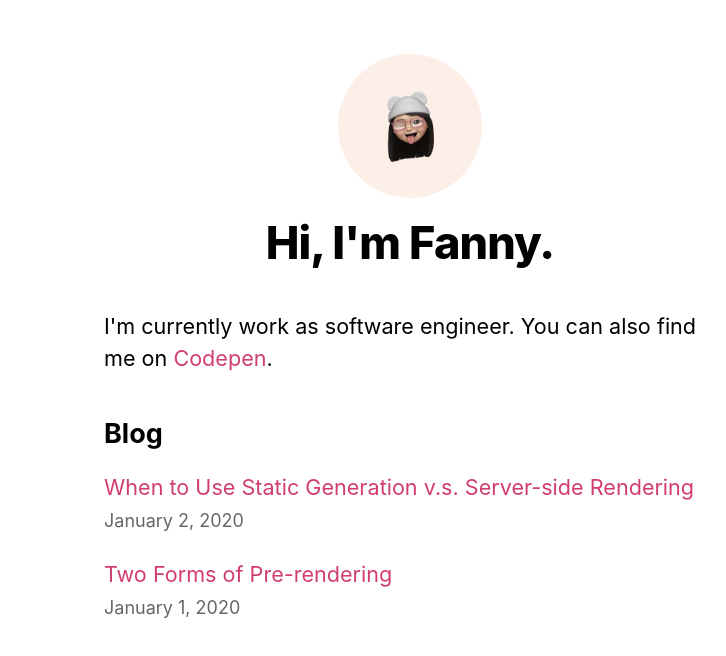
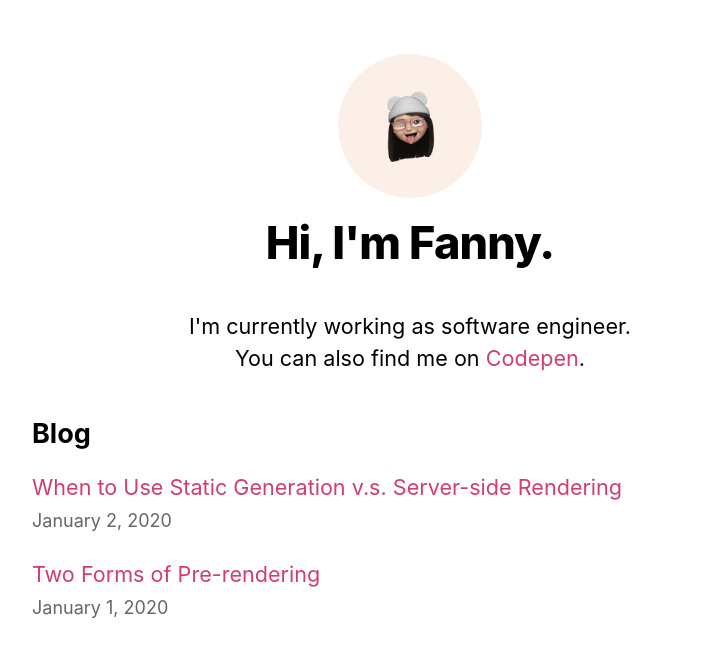
Before and after one commit to hellofanny/nextjs-blog, a Next.js app: page / in a window 1280 px wide. Shown: the top 656 px of the page, without its empty margins (230-956 px from the left). Built offline with nearby package versions, Linux system fonts and the light colour scheme.

Commit message:
Adds general visual updates and removes unnecessary code

```diff
--- a/components/layout.js
+++ b/components/layout.js
@@ -14,7 +14,7 @@ export default function Layout({ children, home }) {
         <link rel="icon" href="/favicon.ico" />
         <meta
           name="description"
-          content="Learn how to build a personal website using Next.js"
+          content="Learning how to build a personal website using Next.js"
         />
         <meta
           property="og:image"
@@ -26,7 +26,7 @@ export default function Layout({ children, home }) {
         <meta name="twitter:card" content="summary_large_image" />
       </Head>
       <header className={styles.header}>
-        {home ? (
+        {home && (
           <>
             <Image
               priority
@@ -38,29 +38,8 @@ export default function Layout({ children, home }) {
             />
             <h1 className={utilStyles.heading2Xl}>Hi, I'm Fanny.</h1>
           </>
-        ) : (
-          <>
-            <Link href="/">
-              <a>
-                <Image
-                  priority
-                  src="/images/profile-avatar.jpg"
-                  className={utilStyles.borderCircle}
-                  height={108}
-                  width={108}
-                  alt={name}
-                />
-              </a>
-            </Link>
-            <h2 className={utilStyles.headingLg}>
-              <Link href="/">
-                <a className={utilStyles.colorInherit}>{name}</a>
-              </Link>
-            </h2>
-          </>
         )}
       </header>
-      <main>{children}</main>
       {!home && (
         <div className={styles.backToHome}>
           <Link href="/">
@@ -68,6 +47,7 @@ export default function Layout({ children, home }) {
           </Link>
         </div>
       )}
+      <main>{children}</main>
     </div>
   );
 }
--- a/components/layout.module.css
+++ b/components/layout.module.css
@@ -1,5 +1,5 @@
 .container {
-  max-width: 36rem;
+  max-width: 44rem;
   padding: 0 1rem;
   margin: 3rem auto 6rem;
 }
--- a/pages/index.js
+++ b/pages/index.js
@@ -21,9 +21,14 @@ export default function Home({ allPostsData }) {
         <title>{siteTitle}</title>
       </Head>
       <section className={utilStyles.headingMd}>
-        <p>
-          I'm currently work as software engineer. You can also find me on{" "}
-          <a href="https://codepen.io/hellofanny" target="_blank">
+        <p className={utilStyles.centerText}>
+          I'm currently working as software engineer.<br></br> You can also find
+          me on{" "}
+          <a
+            href="https://codepen.io/hellofanny"
+            target="_blank"
+            rel="noreferrer"
+          >
             Codepen
           </a>
           .
--- a/styles/utils.module.css
+++ b/styles/utils.module.css
@@ -50,3 +50,7 @@
 .lightText {
   color: #666;
 }
+
+.centerText {
+  text-align: center;
+}
```
